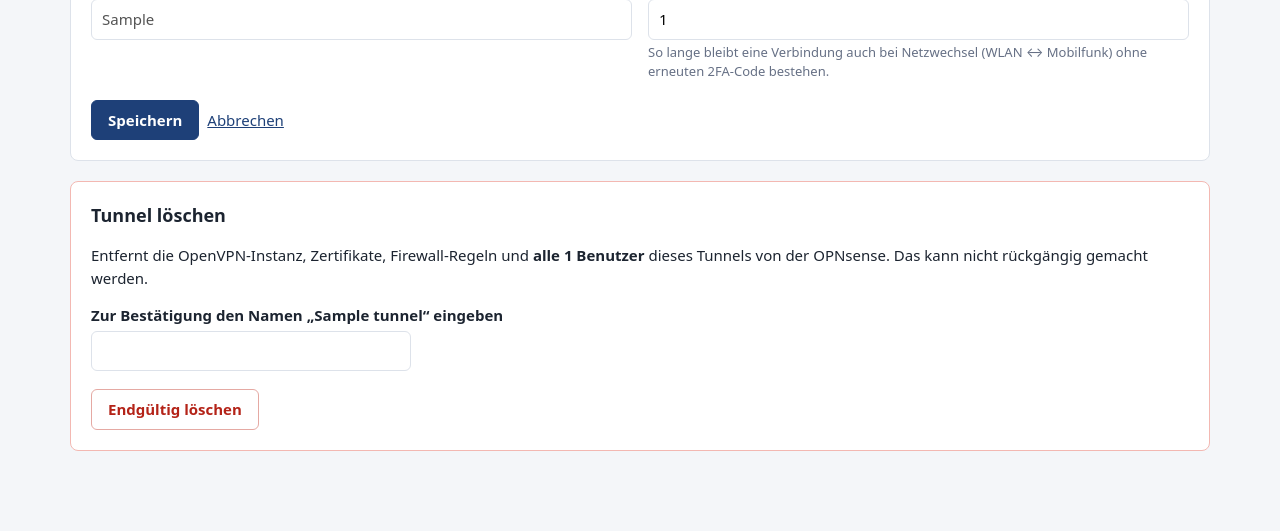
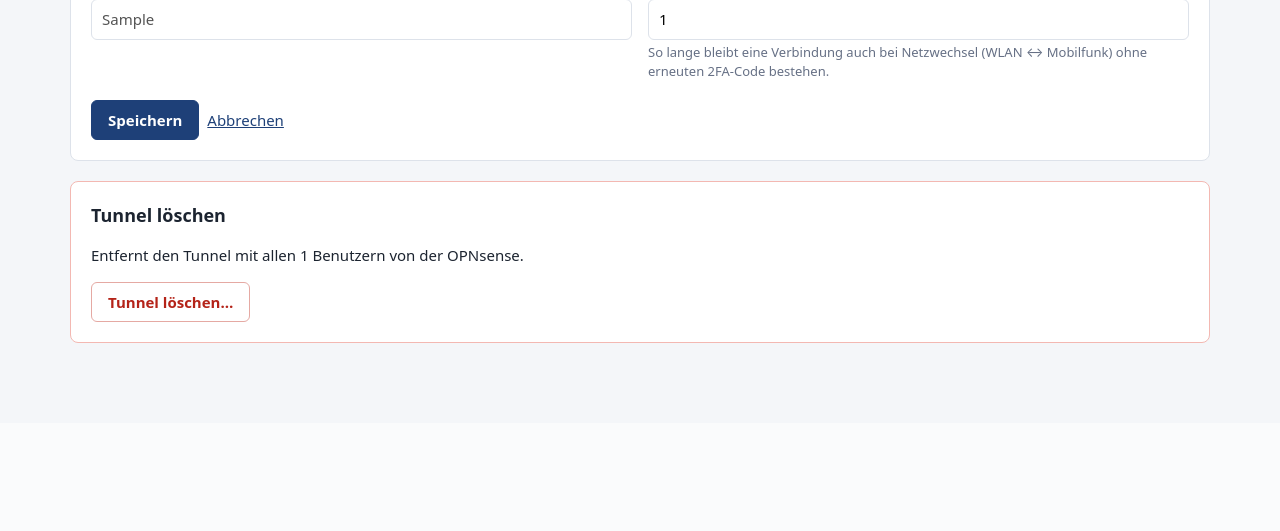
Before and after one commit to DukyNuky/vpnmanager, a FastAPI app: page /tunnels/1/edit in a window 1280 px wide. Shown: the part 1081-1612 px from the top of the page. After the commit the page ends 1424 px from the top, so only its background shows below. Run offline with FastAPI, Linux system fonts and the light colour scheme; the visitor is signed in with stand-in values (Sample User, id 1); tables that the repository leaves empty hold one stand-in row (values such as "Sample post").

Commit message:
Tunnel löschen: Button auf der Tunnel-Seite, eigene Bestätigungsseite, Abbruch bei nicht erreichbarer OPNsense (optional nur im Tool entfernen)
Co-Authored-By: Claude Opus 5 <noreply@anthropic.com>

```diff
--- a/app/main.py
+++ b/app/main.py
@@ -641,6 +641,12 @@ async def tunnel_restart(tunnel_id: int, request: Request, db: Session = Depends
     return redirect(f"/tunnels/{t.id}")
 
 
+@app.get("/tunnels/{tunnel_id}/delete", response_class=HTMLResponse)
+def tunnel_delete_form(tunnel_id: int, request: Request, db: Session = Depends(get_db),
+                       admin: Admin = Depends(require_admin)):
+    return render(request, "tunnel_delete.html", t=_get_tunnel(db, tunnel_id))
+
+
 @app.post("/tunnels/{tunnel_id}/delete")
 async def tunnel_delete(tunnel_id: int, request: Request, db: Session = Depends(get_db),
                         admin: Admin = Depends(require_admin)):
@@ -648,12 +654,12 @@ async def tunnel_delete(tunnel_id: int, request: Request, db: Session = Depends(
     t = _get_tunnel(db, tunnel_id)
     if form.get("confirm_name", "").strip() != t.name:
         flash(request, "Zum Löschen bitte den Tunnelnamen exakt eingeben.", "error")
-        return redirect(f"/tunnels/{t.id}/edit")
+        return redirect(f"/tunnels/{t.id}/delete")
     try:
-        errors = await services.delete_tunnel(db, admin.username, t)
+        errors = await services.delete_tunnel(db, admin.username, t, force=bool(form.get("force")))
     except OPNsenseError as exc:
         flash(request, str(exc), "error")
-        return redirect(f"/tunnels/{t.id}/edit")
+        return redirect(f"/tunnels/{t.id}/delete")
     flash(request, f"Tunnel „{t.name}“ und alle zugehörigen Benutzer wurden gelöscht.")
     for e in errors:
         flash(request, f"Hinweis: {e}", "warn")
--- a/app/services.py
+++ b/app/services.py
@@ -401,16 +401,34 @@ async def update_tunnel(db: Session, actor: str, t: Tunnel, data: dict) -> list[
     return notes
 
 
-async def delete_tunnel(db: Session, actor: str, t: Tunnel) -> list[str]:
-    async with client(db) as c:
-        errors = []
-        for u in t.users:
+async def delete_tunnel(db: Session, actor: str, t: Tunnel, force: bool = False) -> list[str]:
+    """Löscht Tunnel, Benutzer und alle OPNsense-Objekte. Ist die OPNsense nicht erreichbar, wird abgebrochen –
+    außer mit force=True, dann wird der Tunnel nur im Tool entfernt."""
+    errors: list[str] = []
+    try:
+        c = client(db)
+    except OPNsenseError as exc:
+        if not force:
+            raise
+        c, errors = None, [str(exc)]
+    if c is not None:
+        async with c:
             try:
-                await c.delete_user(u.opn_user_uuid)
+                await c.post("openvpn/instances/search", {"current": 1, "rowCount": 1})
+                reachable = True
             except OPNsenseError as exc:
-                errors.append(f"Benutzer {u.username}: {exc}")
-        errors += await _cleanup_tunnel(c, t)
-    audit(db, actor, "tunnel.delete", t.name)
+                if not force:
+                    raise OPNsenseError(f"{exc} – der Tunnel wurde nicht gelöscht.") from exc
+                reachable = False
+                errors.append(f"OPNsense nicht erreichbar, Objekte dort bitte manuell entfernen: {exc}")
+            if reachable:
+                for u in t.users:
+                    try:
+                        await c.delete_user(u.opn_user_uuid)
+                    except OPNsenseError as exc:
+                        errors.append(f"Benutzer {u.username}: {exc}")
+                errors += await _cleanup_tunnel(c, t)
+    audit(db, actor, "tunnel.delete", t.name + (" (nur im Tool)" if force and errors else ""))
     db.delete(t)
     db.commit()
     return errors
--- a/app/templates/tunnel.html
+++ b/app/templates/tunnel.html
@@ -11,6 +11,7 @@
     <form method="post" action="/tunnels/{{ t.id }}/restart" class="inline" onsubmit="return confirm('Tunnel neu starten? Verbundene Benutzer werden kurz getrennt.')">
       <input type="hidden" name="csrf_token" value="{{ csrf }}"><button class="secondary">Neu starten</button>
     </form>
+    <a class="btn danger" href="/tunnels/{{ t.id }}/delete">Löschen</a>
   </div>
 </div>
 
--- a/app/templates/tunnel_form.html
+++ b/app/templates/tunnel_form.html
@@ -116,14 +116,11 @@
 </form>
 
 {% if not new %}
-<form method="post" action="/tunnels/{{ t.id }}/delete" class="card danger-zone">
-  <input type="hidden" name="csrf_token" value="{{ csrf }}">
+<div class="card danger-zone">
   <h2>Tunnel löschen</h2>
-  <p>Entfernt die OpenVPN-Instanz, Zertifikate, Firewall-Regeln und <strong>alle {{ t.users | length }} Benutzer</strong> dieses Tunnels von der OPNsense. Das kann nicht rückgängig gemacht werden.</p>
-  <label for="confirm_name">Zur Bestätigung den Namen „{{ t.name }}“ eingeben</label>
-  <input type="text" id="confirm_name" name="confirm_name" autocomplete="off" style="max-width:320px">
-  <div class="actions"><button type="submit" class="danger">Endgültig löschen</button></div>
-</form>
+  <p>Entfernt den Tunnel mit allen {{ t.users | length }} Benutzern von der OPNsense.</p>
+  <a class="btn danger" href="/tunnels/{{ t.id }}/delete">Tunnel löschen…</a>
+</div>
 {% endif %}
 {% endblock %}
 {% block scripts %}
```
Also changed, not shown: app/templates/tunnel_delete.html (added, +29 -0 lines).
